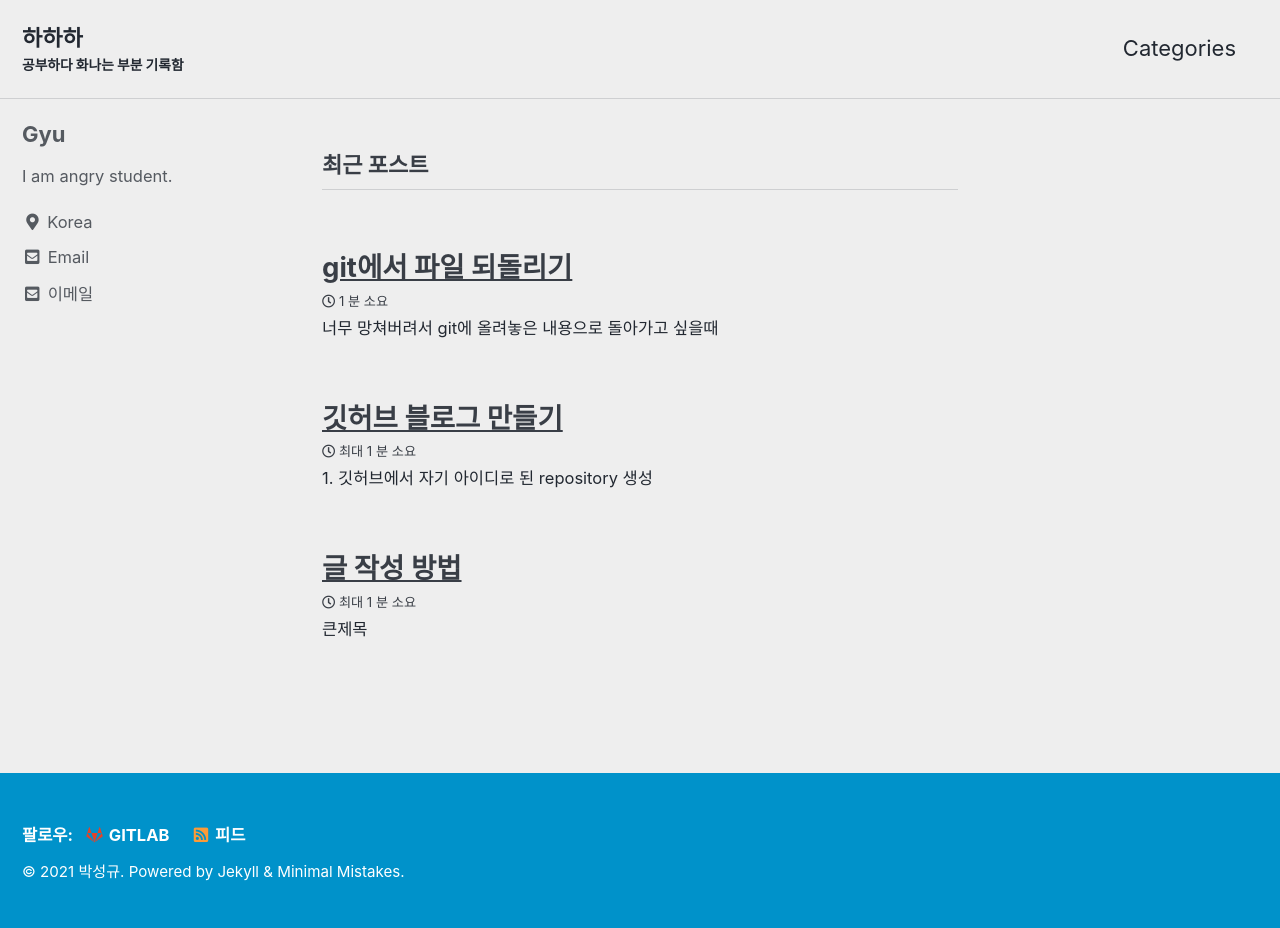
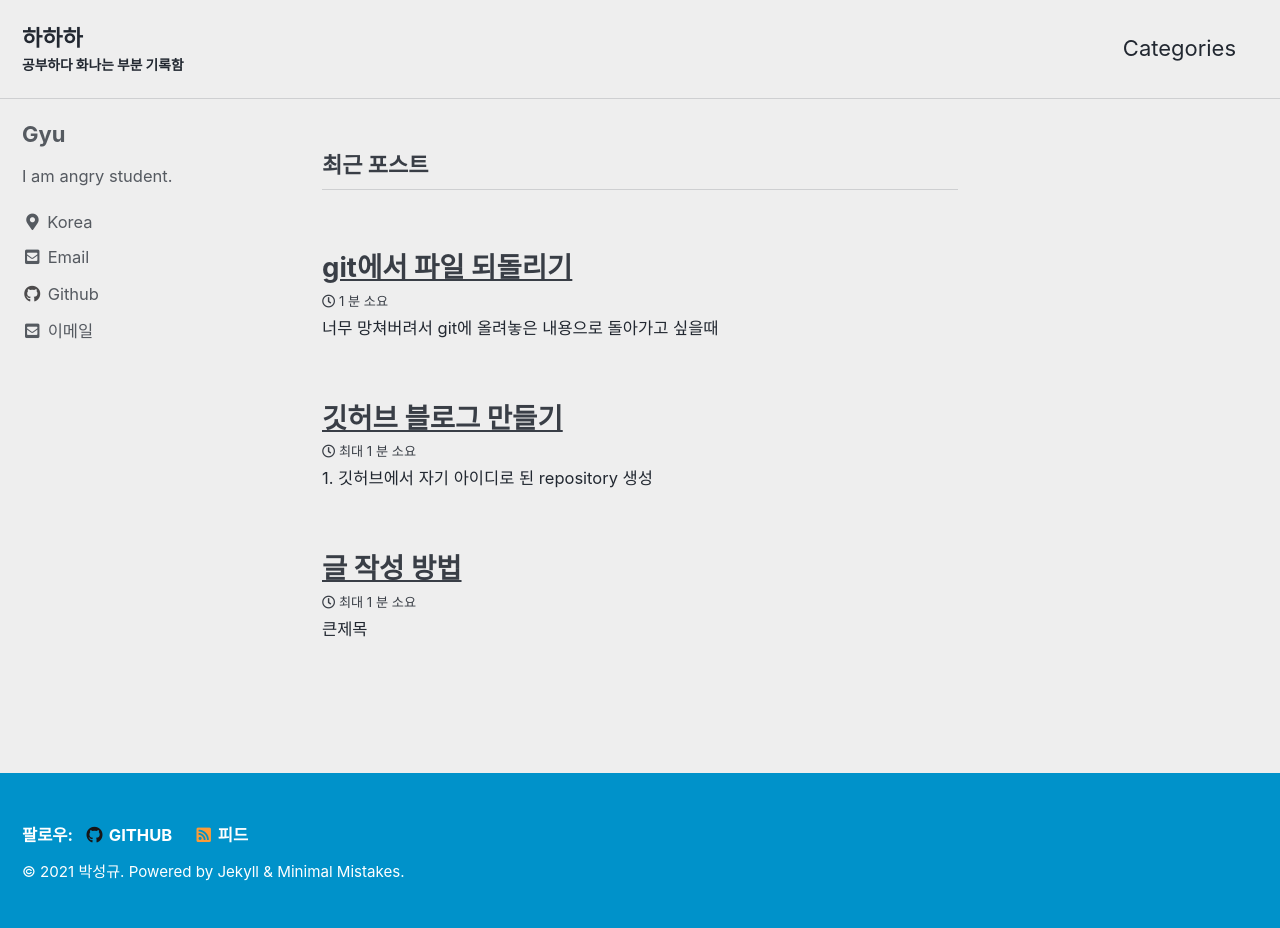
Before and after one commit to parksk99/parksk99.github.io, a Jekyll site: the page built from index.html, in a window 1280 px wide. Built offline with Jekyll 4.4.1, drawn with Linux system fonts in a browser that asks for light colours; cached includes are drawn as plain includes; the list of posts is cut into pages by our own code.

Commit message:
change profile

```diff
--- a/_config.yml
+++ b/_config.yml
@@ -112,6 +112,9 @@ author:
     - label: "Email"
       icon: "fas fa-fw fa-envelope-square"
       url: "qkrtjdrb99@naver.com"
+    - label: "Github"
+      icon: "fab fa-fw fa-github"
+      url: "https://github.com/parksk99"
     - label: "Website"
       icon: "fas fa-fw fa-link"
       # url: "https://your-website.com"
@@ -136,10 +139,10 @@ footer:
       # url:
     - label: "GitHub"
       icon: "fab fa-fw fa-github"
-      # url:
+      url: "https://github.com/parksk99"
     - label: "GitLab"
       icon: "fab fa-fw fa-gitlab"
-      url: "https://github.com/parksk99"
+      # url:
     - label: "Bitbucket"
       icon: "fab fa-fw fa-bitbucket"
       # url:
```
Also changed, not shown: assets/images/logo.png (added), favicon.ico (added).
